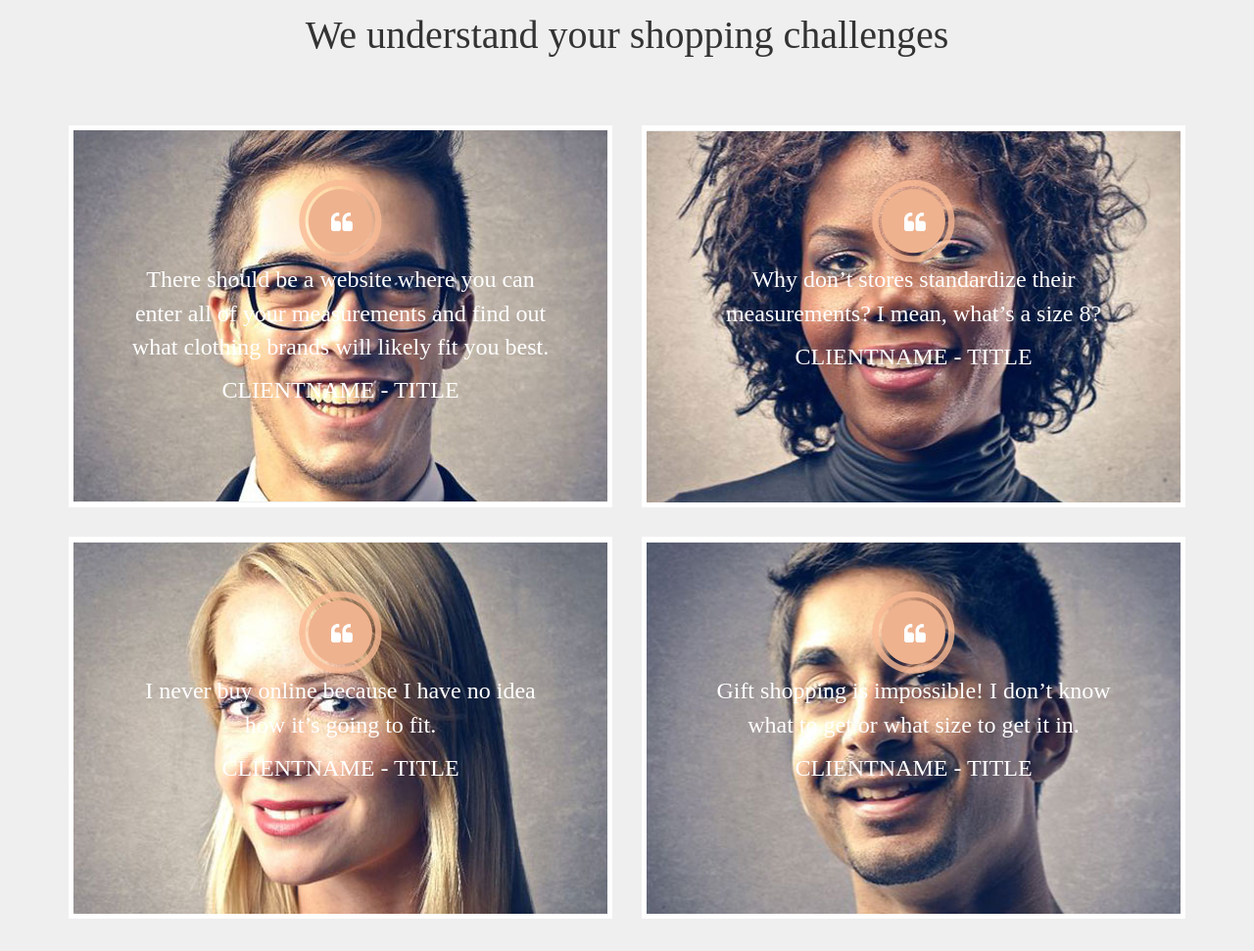
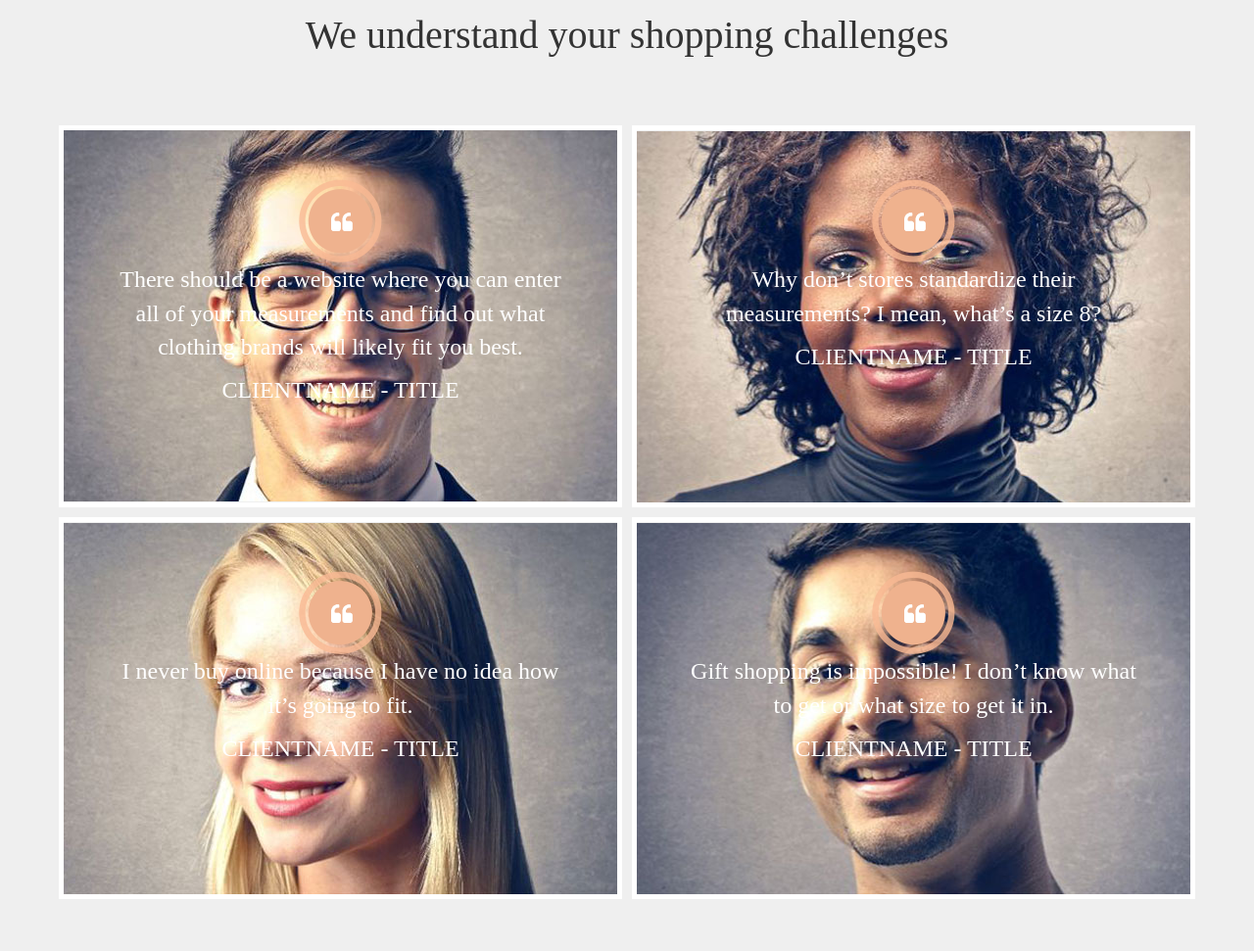
Before and after one commit to Danko-M/threePages, a website: page index.html in a window 1280 px wide. Shown: the part 1320-2291 px from the top of the page at 98% size. Drawn offline with nearby package versions, Linux system fonts and the light colour scheme; a web font is replaced by a local one.

Commit message:
added 'We understand section' ++

```diff
--- a/css/style.css
+++ b/css/style.css
@@ -190,9 +190,10 @@ h3 {
 .chalange-2,
 .chalange-3,
 .chalange-4 {
+	max-width: 580px;
 	min-height: 390px;
 	padding: 50px;
-	margin-bottom: 30px;
+	margin: 10px auto;
 	font-size: 16px;
 	color: #fff;
 	border: 5px solid #fff;
@@ -210,6 +211,15 @@ h3 {
 }
 .chalange-4 {
 	background: url(../img/person-4.jpg) center center no-repeat;
+}
+
+@media only screen and (min-width: 768px) {
+	.chalange-1,
+	.chalange-2,
+	.chalange-3,
+	.chalange-4 {
+		margin: 0 -10px 10px -10px;
+	}
 }
 @media only screen and (min-width: 1200px) {
 	.chalange-1,
```
